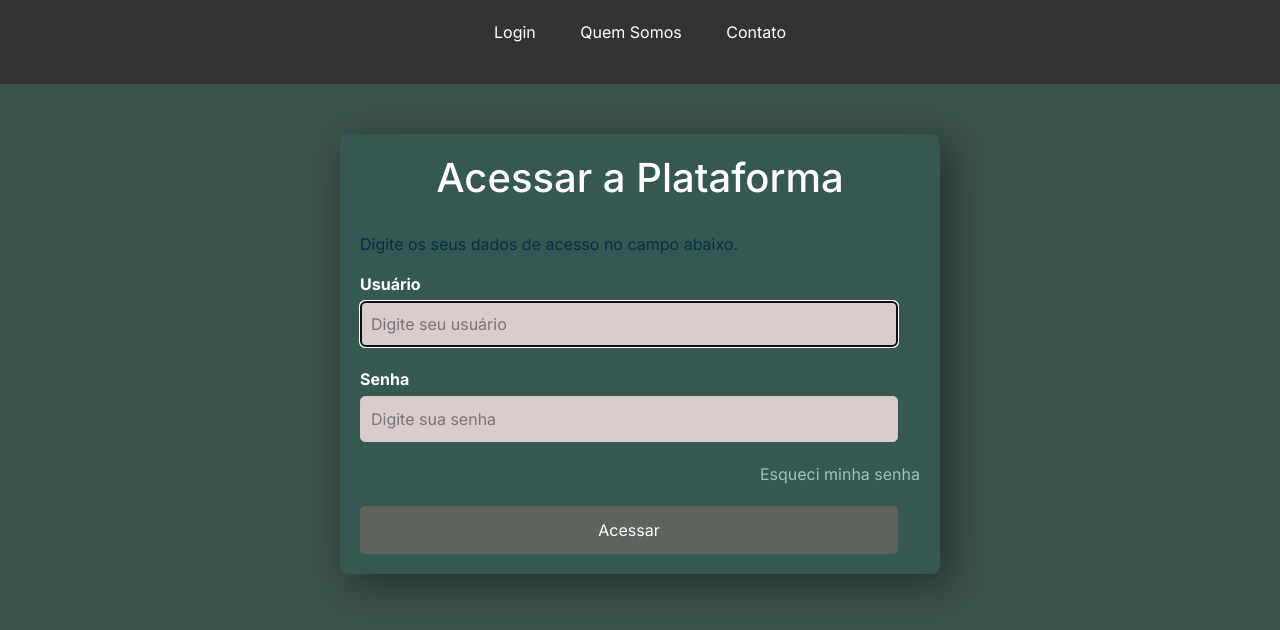
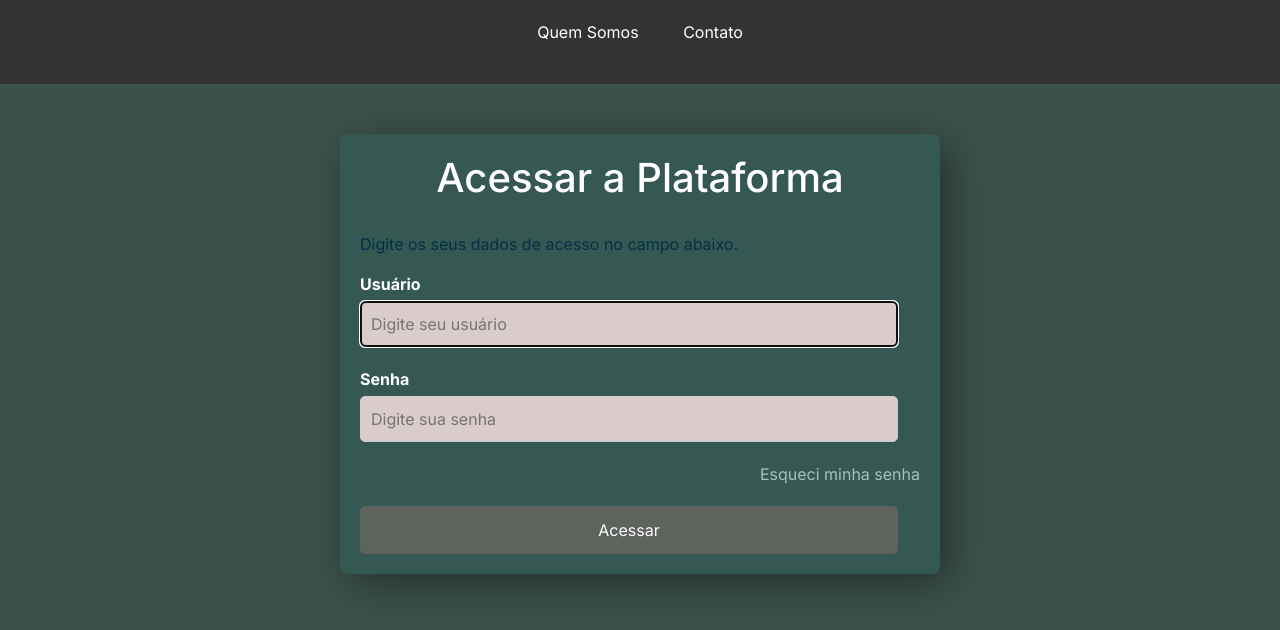
Before and after one commit to taynaraluanacaetano/crud_clientes_node, a plain HTML site: page frontend/pages/login.html in a window 1280 px wide. Drawn offline with nearby package versions, Linux system fonts and the light colour scheme.

Commit message:
ajuste_completo

```diff
--- a/frontend/pages/login.html
+++ b/frontend/pages/login.html
@@ -135,7 +135,6 @@
     <header>
         <nav class="menu">
             <ul>
-                <li><a href="login.html">Login</a></li>
                 <li><a href="#">Quem Somos</a></li>
                 <li><a href="#">Contato</a></li>
             </ul>
```
